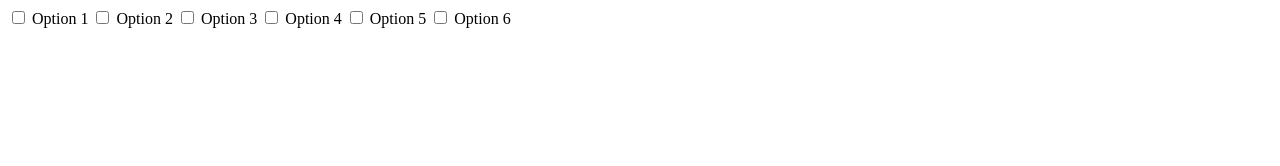
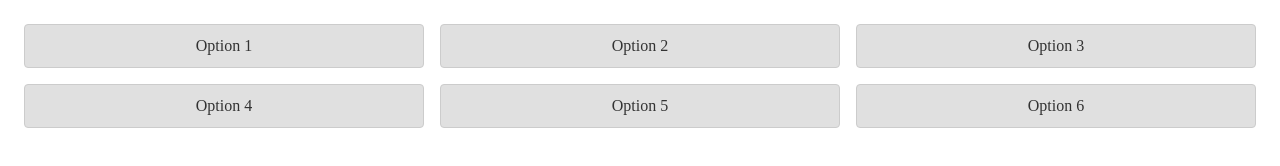
Before and after one commit to piels/license-plates, a plain HTML site: page google.html in a window 1280 px wide. Drawn offline with Linux system fonts and the light colour scheme.

Commit message:
Update google.html

```diff
--- a/google.html
+++ b/google.html
@@ -1,5 +1,50 @@
 
 <html>
+  <head>
+  <style>
+
+  #toggle-grid {
+  display: grid;
+  grid-template-columns: repeat(3, 1fr); /* Creates a 3-column grid */
+  gap: 1rem; /* Space between grid items */
+  padding: 1rem;
+}
+
+.toggle-btn {
+  display: block;
+}
+
+.toggle-btn input {
+  /* Hides the default checkbox but keeps it accessible */
+  display: none;
+}
+
+.btn-visual {
+  display: block;
+  padding: 0.75rem 1.5rem;
+  background-color: #e0e0e0; /* Inactive button color */
+  color: #333;
+  text-align: center;
+  cursor: pointer;
+  border-radius: 4px;
+  border: 1px solid #ccc;
+  transition: background-color 0.3s ease; /* Smooth color transition */
+}
+
+.btn-visual:hover {
+  background-color: #d0d0d0; /* Hover state */
+}
+
+/* Style for the 'toggled on' state using the :checked pseudo-class */
+.toggle-btn input:checked + .btn-visual {
+  background-color: #007bff; /* Active button color */
+  color: #fff;
+  border-color: #007bff;
+}
+
+
+  </style>
+  </head>
     <body>
 <div id="toggle-grid">
   <label class="toggle-btn">
```
